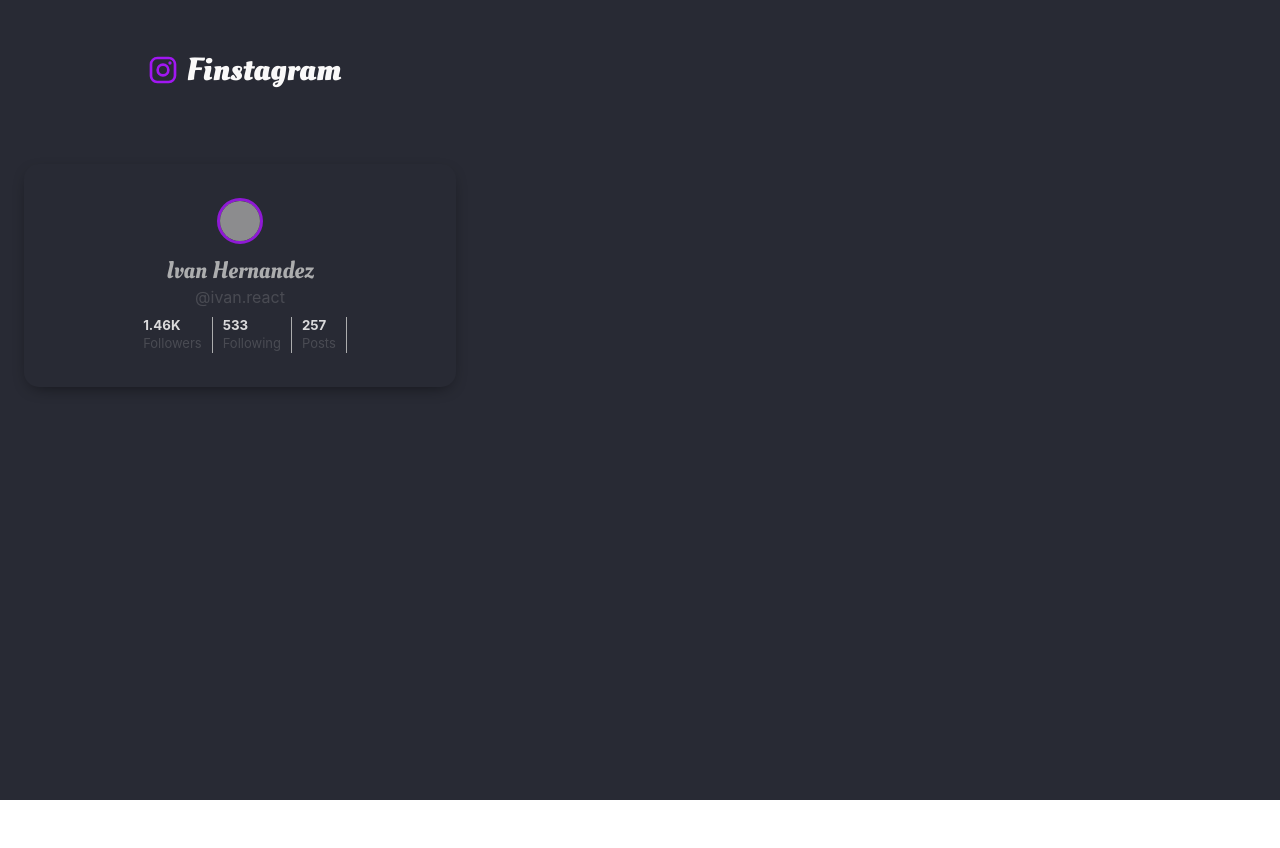
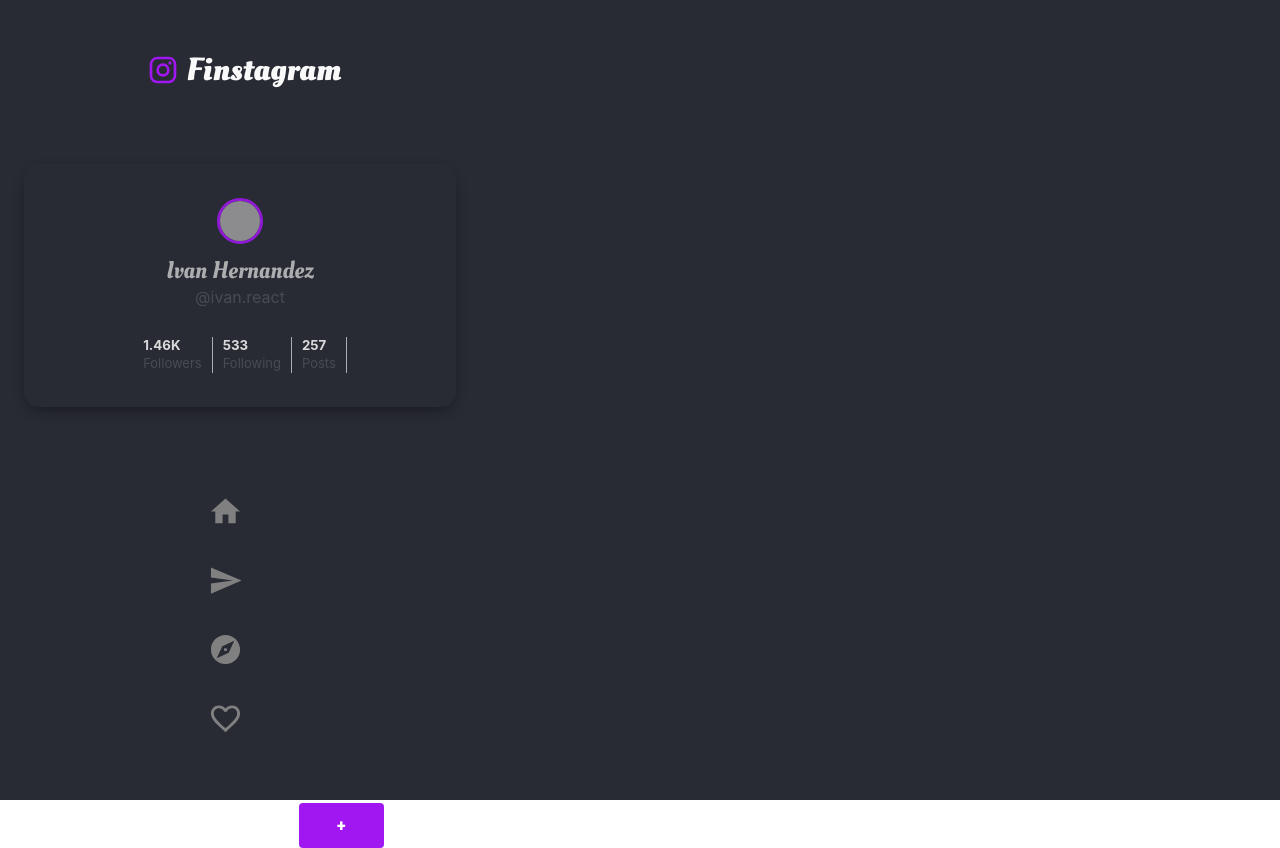
Before and after one commit to NaviTech11/Finstagram, a React (Create React App) app: page /landing in a window 1280 px wide. Before the commit the page ends 800 px from the top, so only its background shows below. Built offline with nearby package versions, Linux system fonts and the light colour scheme; grey boxes are pictures that could not be loaded.

Commit message:
Add Nav and Button

```diff
--- a/src/Components/Landing/Profile.css
+++ b/src/Components/Landing/Profile.css
@@ -24,6 +24,7 @@
     color: #C4C4C4;
     opacity: .25;
     text-align: center;
+    margin-bottom: 20px;
 }
 
 .profile__stats{
--- a/src/Components/Landing/Sidebar.css
+++ b/src/Components/Landing/Sidebar.css
@@ -33,3 +33,55 @@
     opacity: .85;
 
 }
+
+.sidebar__navbar {
+    display: flex;
+    flex-direction: column;
+    justify-content: center;
+    padding: 3rem;
+}
+
+.navbar__option {
+    width: 30%;
+    padding: 15px 0;
+    text-align: center;
+    color: gray;
+}
+.navbar__option:hover > .MuiSvgIcon-root {
+    color: #A117F2;
+}
+.navbar__option--active {
+    color: #A117F2;
+    width: 30%;
+    padding: 15px 0;
+    text-align: center;
+
+}
+
+.navbar__link {
+    color: gray;
+}
+
+.navbar__link:hover {
+    color: #A117F2;
+}
+
+.sidebar__btn{
+    width: 30%;
+    display: flex;
+    justify-content: flex-end;
+}
+
+.sidebar__btn > button{
+    width: 85px;
+    height: 45px;
+    background-color: #A117F2;
+    color: white;
+    font-weight: 800;
+    font-size: 1rem;
+}
+
+.sidebar__btn > button:hover {
+    background-color: white;
+    color: #A117F2;
+}
--- a/src/Components/Landing/Sidebar.js
+++ b/src/Components/Landing/Sidebar.js
@@ -1,12 +1,21 @@
 import React from 'react';
 import './Sidebar.css';
 import Profile from './Profile';
+import { Link } from 'react-router-dom';
+import { Button } from '@material-ui/core';
 import InstagramIcon from '@material-ui/icons/Instagram';
+import HomeIcon from '@material-ui/icons/Home';
+import ExploreIcon from '@material-ui/icons/Explore';
+import SendIcon from '@material-ui/icons/Send';
+import FavoriteBorderIcon from '@material-ui/icons/FavoriteBorder';
+import { IconButton } from "@material-ui/core";
+import AddIcon from "@material-ui/icons/Add";
+
 
 function Sidebar() {
     return (
         <div className="sidebar">
-
+            {/* Header/Title */}
             <div className="sidebar__title">
                 <InstagramIcon className="finsta__icon"/>
                 <h1>Finstagram</h1>
@@ -27,10 +36,31 @@ function Sidebar() {
 
             {/* Navbar */}
             <div className="sidebar__navbar">
-
+                <div className="navbar__option--active">
+                    <Link to="/landing" className="navbar__link">
+                        <HomeIcon fontSize="large"/>
+                    </Link>
+                </div>
+                <div className="navbar__option">
+                    <Link to="/messenger" className="navbar__link">
+                        <SendIcon fontSize="large"/>
+                    </Link>
+                </div>
+                <div className="navbar__option">
+                    <ExploreIcon fontSize="large"/>
+                </div>
+                <div className="navbar__option">
+                    <FavoriteBorderIcon fontSize="large"/>
+                </div>
             </div>
 
             {/* Button */}
+            <div className="sidebar__btn">
+                <Button>
+                    +
+                </Button>
+            </div>
+
         </div>
     )
 }
```
